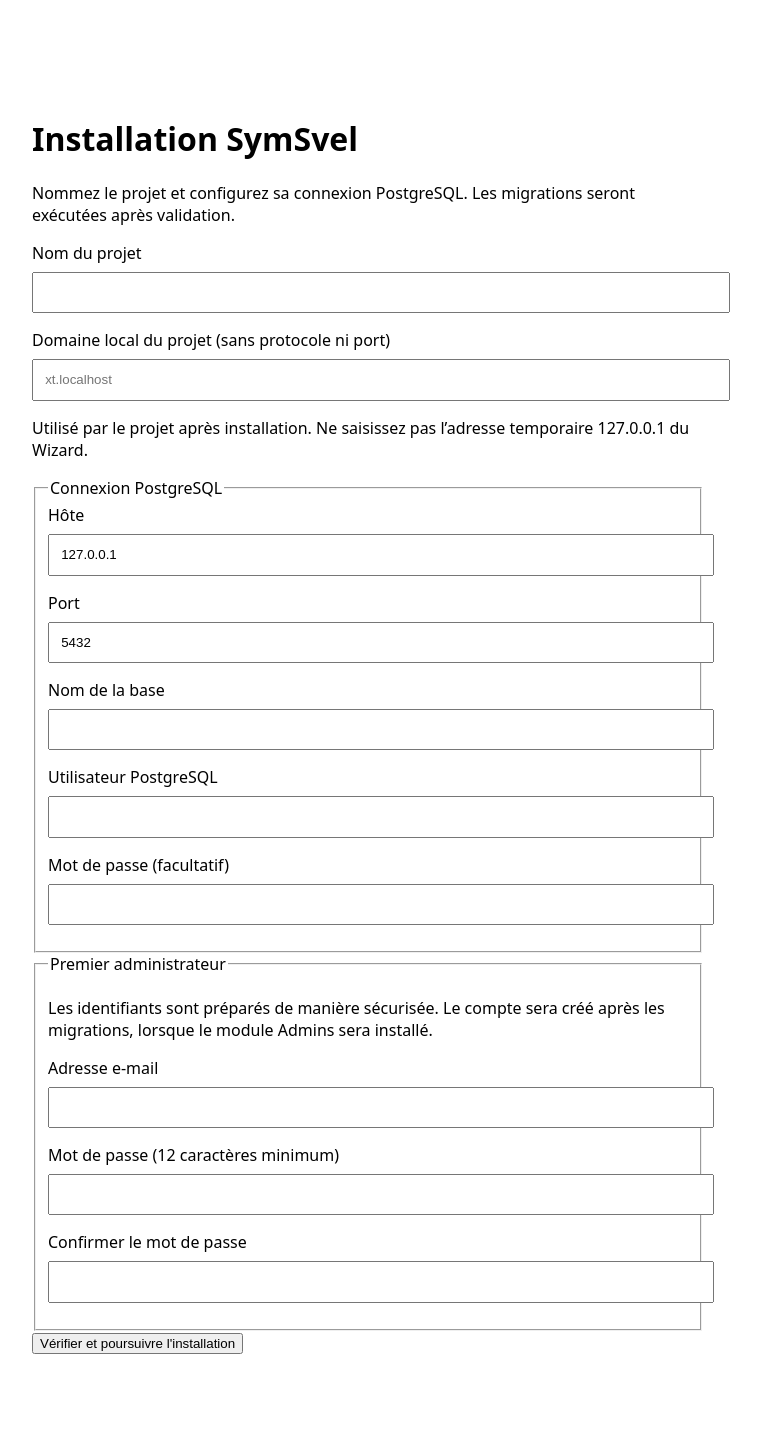
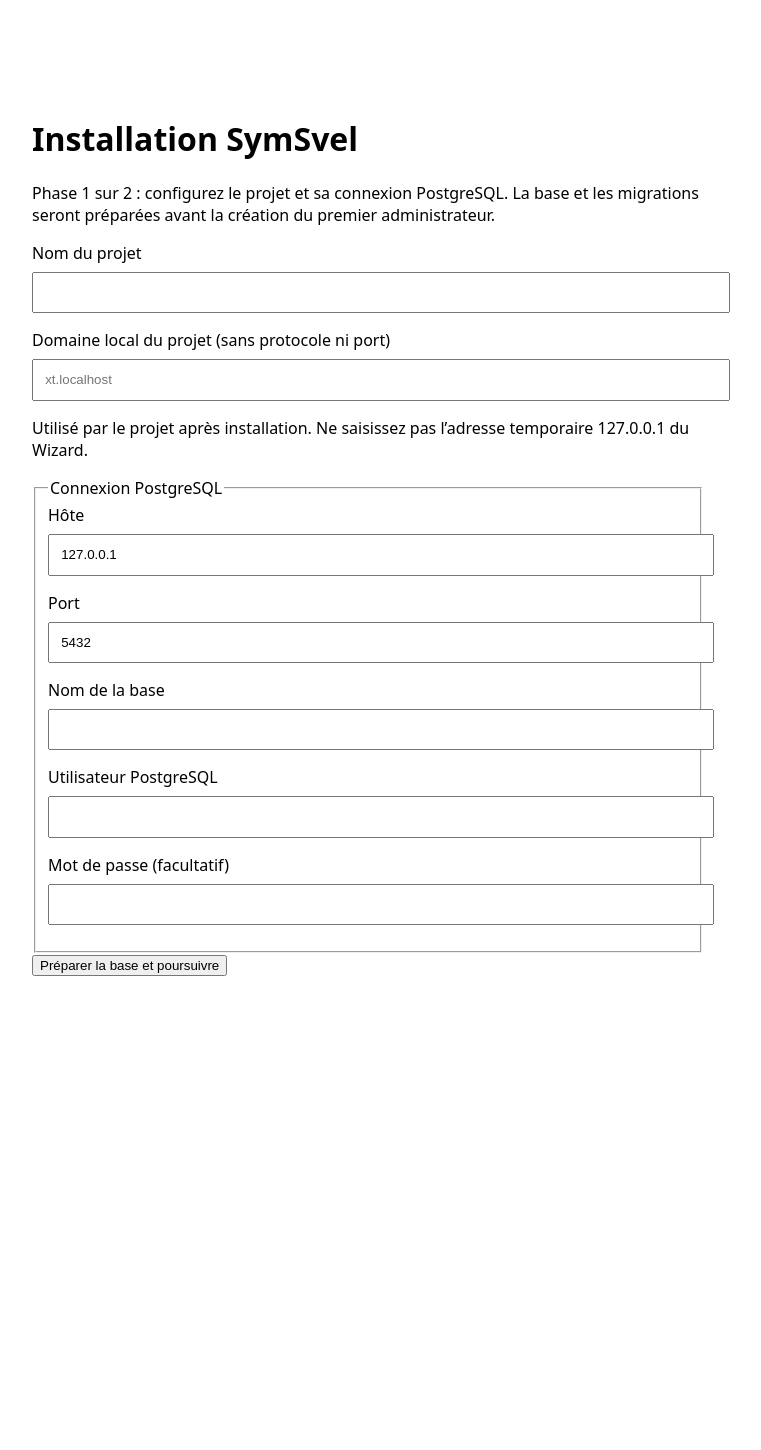
Before and after one commit to Symsvel-Framework/symsvel-back, a Symfony app: template templates/setup/index.html.twig in a window 1280 px wide. Shown: the whole page, without its empty margins (272-1033 px from the left). After the commit the page ends 976 px from the top, so only its background shows below. Run offline with Twig, Linux system fonts and the light colour scheme; the template is opened without the code that fills it, so the values that code supplies are empty; some libraries are stand-ins or nearby versions.

Commit message:
feat(setup): show database-only first wizard screen

```diff
--- a/templates/setup/index.html.twig
+++ b/templates/setup/index.html.twig
@@ -3,7 +3,7 @@
 {% block body %}
 <main style="max-width:42rem;margin:5rem auto;font:1rem system-ui,sans-serif;padding:1rem">
   <h1>Installation SymSvel</h1>
-  <p>Nommez le projet et configurez sa connexion PostgreSQL. Les migrations seront exécutées après validation.</p>
+  <p>Phase 1 sur 2 : configurez le projet et sa connexion PostgreSQL. La base et les migrations seront préparées avant la création du premier administrateur.</p>
   {% for message in app.flashes('setup_error') %}<p role="alert">{{ message }}</p>{% endfor %}
   <form method="post">
     <input type="hidden" name="_token" value="{{ csrf_token('symsvel_setup') }}">
@@ -25,17 +25,7 @@
       <label for="db_password">Mot de passe (facultatif)</label>
       <input id="db_password" name="db_password" type="password" autocomplete="new-password" style="display:block;width:100%;padding:.7rem;margin:.5rem 0 1rem">
     </fieldset>
-    <fieldset>
-      <legend>Premier administrateur</legend>
-      <p>Les identifiants sont préparés de manière sécurisée. Le compte sera créé après les migrations, lorsque le module Admins sera installé.</p>
-      <label for="admin_email">Adresse e-mail</label>
-      <input id="admin_email" name="admin_email" type="email" maxlength="254" required autocomplete="email" style="display:block;width:100%;padding:.7rem;margin:.5rem 0 1rem">
-      <label for="admin_password">Mot de passe (12 caractères minimum)</label>
-      <input id="admin_password" name="admin_password" type="password" minlength="12" required autocomplete="new-password" style="display:block;width:100%;padding:.7rem;margin:.5rem 0 1rem">
-      <label for="admin_password_confirmation">Confirmer le mot de passe</label>
-      <input id="admin_password_confirmation" name="admin_password_confirmation" type="password" minlength="12" required autocomplete="new-password" style="display:block;width:100%;padding:.7rem;margin:.5rem 0 1rem">
-    </fieldset>
-    <button type="submit">Vérifier et poursuivre l'installation</button>
+    <button type="submit">Préparer la base et poursuivre</button>
   </form>
 </main>
 {% endblock %}
```
